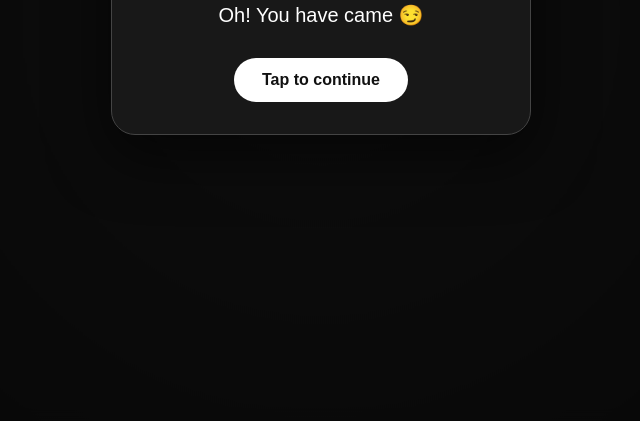
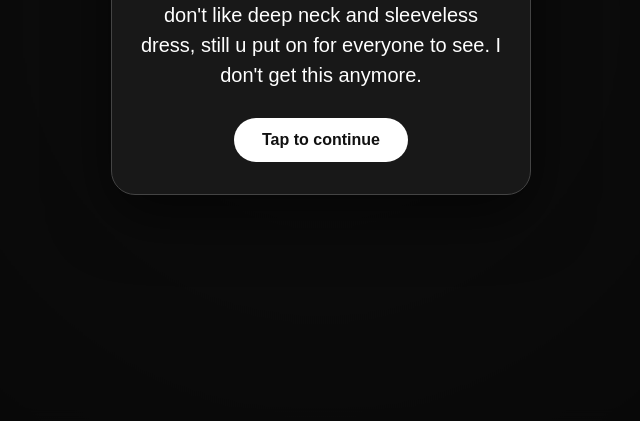
Before and after one commit to message4u-S/instagram-page, a plain HTML site: page index.html in a window 1280 px wide. Shown: the part 379-800 px from the top of the page, without its empty margins (319-959 px from the left). Drawn offline with Linux system fonts and the light colour scheme.

Commit message:
Update index.html

```diff
--- a/index.html
+++ b/index.html
@@ -166,7 +166,7 @@ body {
   <h2>✨ Welcome ✨</h2>
 
   <p>
-    Oh! You have came 😏
+    Hi! Go ahead, don't worry I will not get to know, u visit here. Just one thing uk I don't like deep neck and sleeveless dress, still u put on for everyone to see. I don't get this anymore.
   </p>
 
   <button onclick="closePopup()">
```
